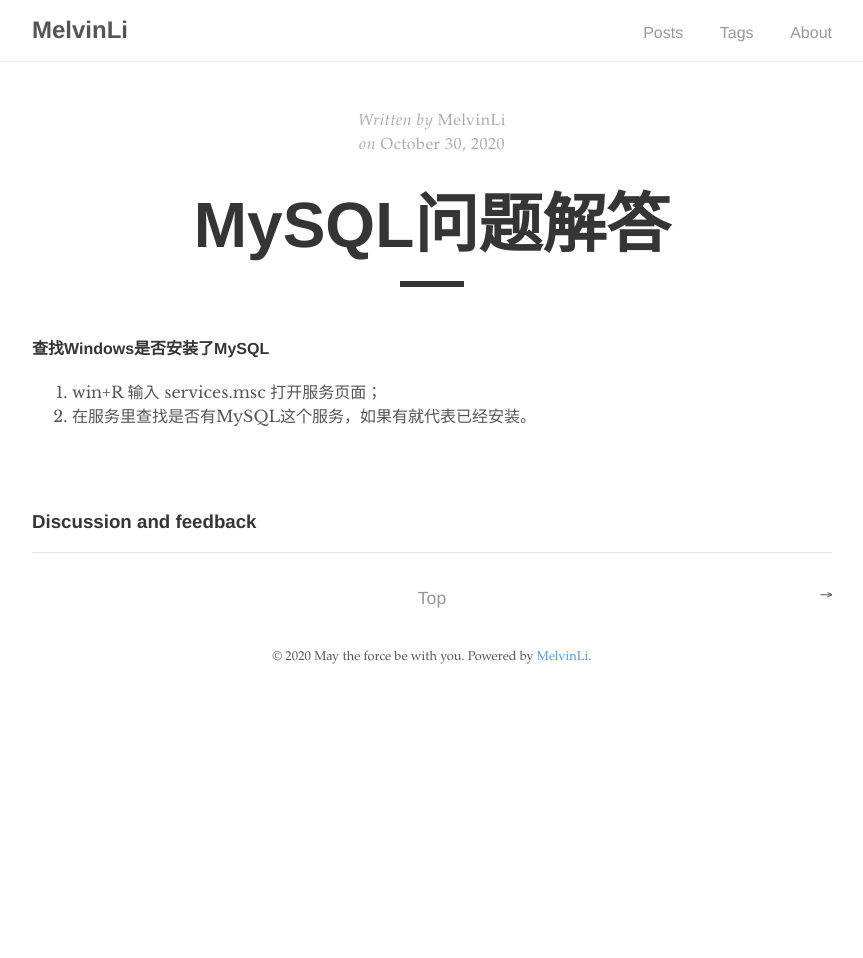
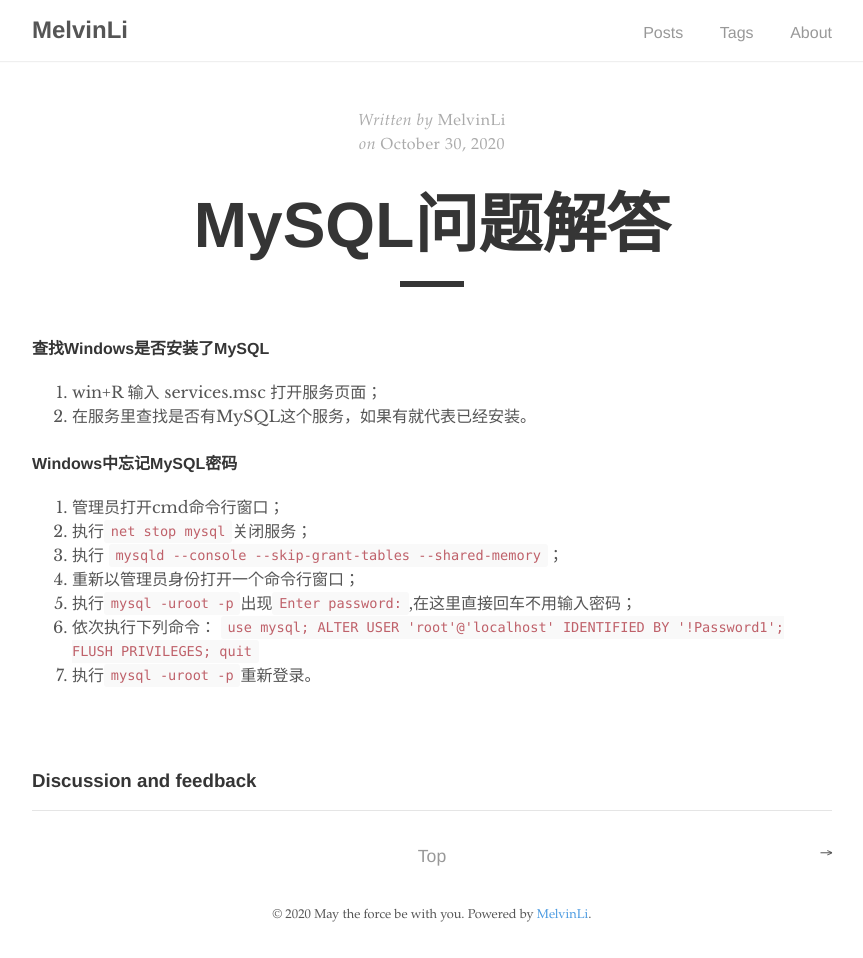
Before and after one commit to melvinli/melvinli.github.io, a Jekyll site: the page built from _posts/MySQL/2020-10-30-MySQL-问题解答.md, in a window 1280 px wide. Shown: the whole page, without its empty margins (208-1071 px from the left). Built offline with Jekyll 4.4.1, drawn with Linux system fonts in a browser that asks for light colours; comment, search, counter and statistics services are not loaded; before the commit the page ends 900 px from its top, so only the background shows below that.

Commit message:
windows中忘记mysql密码怎么重置

````diff
--- a/_posts/MySQL/2020-10-30-MySQL-问题解答.md
+++ b/_posts/MySQL/2020-10-30-MySQL-问题解答.md
@@ -8,3 +8,17 @@ tags: MySQL
 #### 查找Windows是否安装了MySQL
 1. win+R 输入 services.msc 打开服务页面；
 2. 在服务里查找是否有MySQL这个服务，如果有就代表已经安装。
+
+#### Windows中忘记MySQL密码
+1. 管理员打开cmd命令行窗口；
+2. 执行`net stop mysql`关闭服务；
+3. 执行 `mysqld --console --skip-grant-tables --shared-memory`；
+4. 重新以管理员身份打开一个命令行窗口；
+5. 执行`mysql -uroot -p`出现`Enter password:`,在这里直接回车不用输入密码；
+6. 依次执行下列命令：
+```use mysql;
+ALTER USER 'root'@'localhost' IDENTIFIED BY '!Password1';
+FLUSH PRIVILEGES;
+quit
+```
+7. 执行`mysql -uroot -p`重新登录。
````
